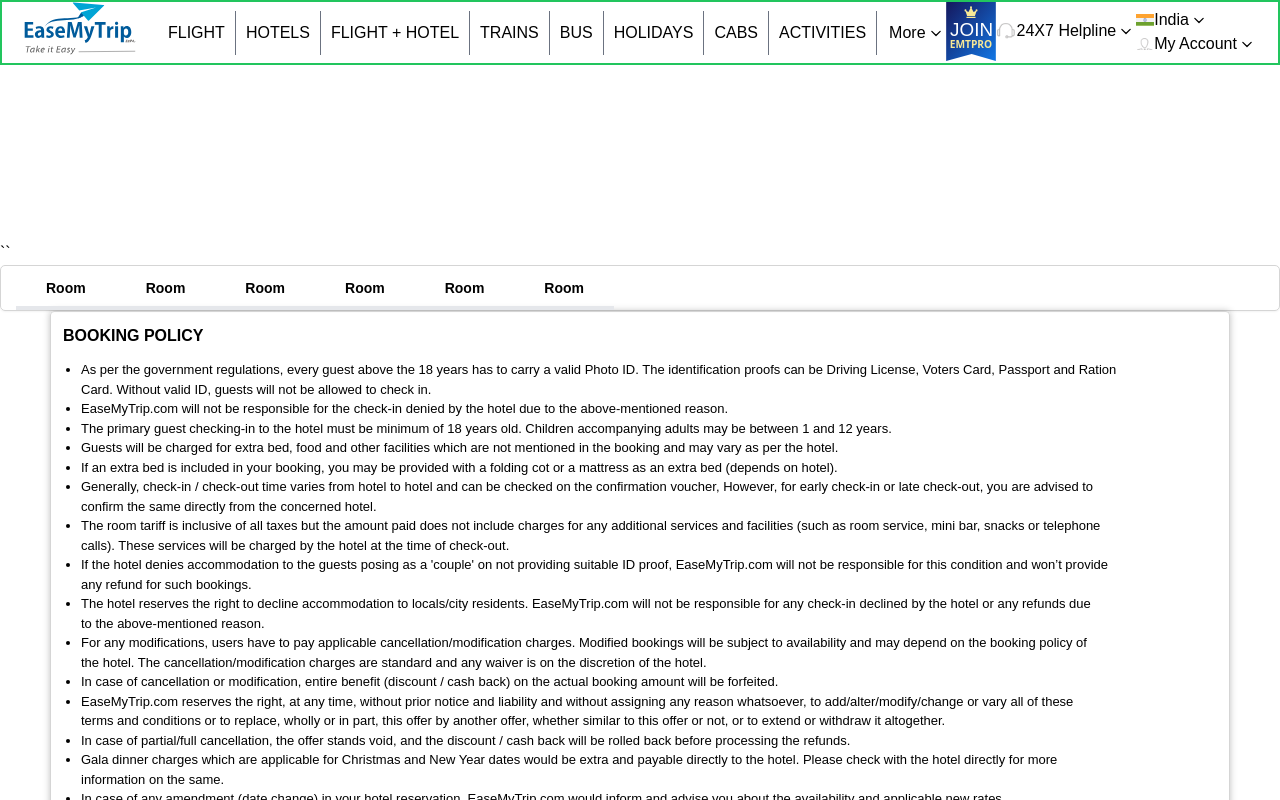
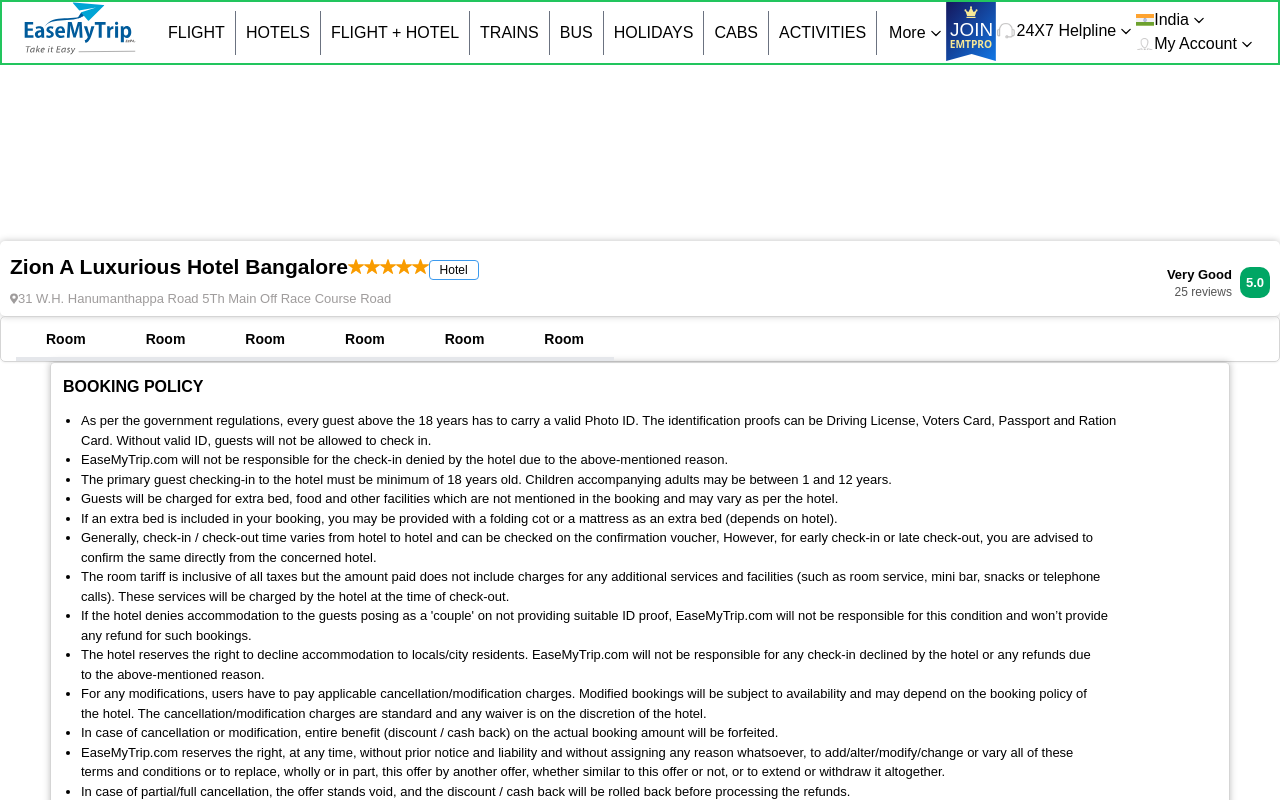
Before and after one commit to dhanjyoti/EaseMyTrip-Clone---React-Project-2---u2s501k5g1gi, a React (Create React App) app: page /hoteldetailpage in a window 1280 px wide. Shown: the top 800 px of the page. Built offline with nearby package versions, Linux system fonts and the light colour scheme.

Commit message:
hotel details page wip

```diff
--- a/src/components/hotel_list/HotelDetailPage.jsx
+++ b/src/components/hotel_list/HotelDetailPage.jsx
@@ -1,31 +1,69 @@
-import React from 'react'
-import BookingPolicy from './BookingPolicy'
+import React from "react";
+import BookingPolicy from "./BookingPolicy";
+import StarRating from "../../images/hotelComponent/icon-star.svg";
+import MapMaker from "../../images/hotelComponent/map-marker.svg";
 
 const HotelDetailPage = () => {
   return (
-    <div className='my-44 '>
+    <div className="my-44 ">
       <div>
+        <div className="flex flex-row justify-between p-[10px] pb-[2px] rounded-[5px] shadow-[0_0_7px_0_rgb(0_0_0_/_25%)]">
           <div>
-                <div></div>
+            <div className="flex flex-row items-baseline">
+              <span className="text-[21px] font-semibold">
+                Zion A Luxurious Hotel Bangalore
+              </span>
+              <span className="flex flex-row">
+                <img src={StarRating} />
+                <img src={StarRating} />
+                <img src={StarRating} />
+                <img src={StarRating} />
+                <img src={StarRating} />
+              </span>
+              <span className="border border-[#3C9AEE] text-xs py-[1px] px-[10px] font-normal rounded-[4px]">
+                Hotel
+              </span>
+            </div>
+            <div className="flex flex-row text-[#9F9C9C] text-[13px] font-medium my-[6px]">
+              <img src={MapMaker} />
               <div>
-                    ``
+                31 W.H. Hanumanthappa Road 5Th Main Off Race Course Road
               </div>
             </div>
-            <div>
-
+          </div>
+          <div className="flex flex-row items-center">
+            <div className="pr-2 text-right">
+              <div className="text-[13px] font-semibold">Very Good</div>
+              <div className="text-[#555555] text-xs">25 reviews</div>
+            </div>
+            <div className="bg-[#00A664] rounded-[10px] text-[13px] font-semibold p-[6px] text-white inline-block">5.0</div>
           </div>
         </div>
-        <div className='py-[10px] px-[15px] rounded-[5px] border border-[#d5d5d5] shadow-sm'>
-            <span className='py-[10px] px-[30px] hover:text-blue-600 border-b-4 hover:border-blue-600 text-sm font-semibold'>Room</span>
-            <span className='py-[10px] px-[30px] hover:text-blue-600 border-b-4 hover:border-blue-600 text-sm font-semibold'>Room</span>
-            <span className='py-[10px] px-[30px] hover:text-blue-600 border-b-4 hover:border-blue-600 text-sm font-semibold'>Room</span>
-            <span className='py-[10px] px-[30px] hover:text-blue-600 border-b-4 hover:border-blue-600 text-sm font-semibold'>Room</span>
-            <span className='py-[10px] px-[30px] hover:text-blue-600 border-b-4 hover:border-blue-600 text-sm font-semibold'>Room</span>
-            <span className='py-[10px] px-[30px] hover:text-blue-600 border-b-4 hover:border-blue-600 text-sm font-semibold'>Room</span>
+        <div></div>
       </div>
-        <BookingPolicy/>
+      <div className="py-[10px] px-[15px] rounded-[5px] border border-[#d5d5d5] shadow-sm">
+        <span className="py-[10px] px-[30px] hover:text-blue-600 border-b-4 hover:border-blue-600 text-sm font-semibold">
+          Room
+        </span>
+        <span className="py-[10px] px-[30px] hover:text-blue-600 border-b-4 hover:border-blue-600 text-sm font-semibold">
+          Room
+        </span>
+        <span className="py-[10px] px-[30px] hover:text-blue-600 border-b-4 hover:border-blue-600 text-sm font-semibold">
+          Room
+        </span>
+        <span className="py-[10px] px-[30px] hover:text-blue-600 border-b-4 hover:border-blue-600 text-sm font-semibold">
+          Room
+        </span>
+        <span className="py-[10px] px-[30px] hover:text-blue-600 border-b-4 hover:border-blue-600 text-sm font-semibold">
+          Room
+        </span>
+        <span className="py-[10px] px-[30px] hover:text-blue-600 border-b-4 hover:border-blue-600 text-sm font-semibold">
+          Room
+        </span>
       </div>
-  )
-}
+      <BookingPolicy />
+    </div>
+  );
+};
 
-export default HotelDetailPage
+export default HotelDetailPage;
```
Also changed, not shown: src/images/hotelComponent/map-marker.svg (added). Lines whose indentation alone changed are shown as unchanged.
